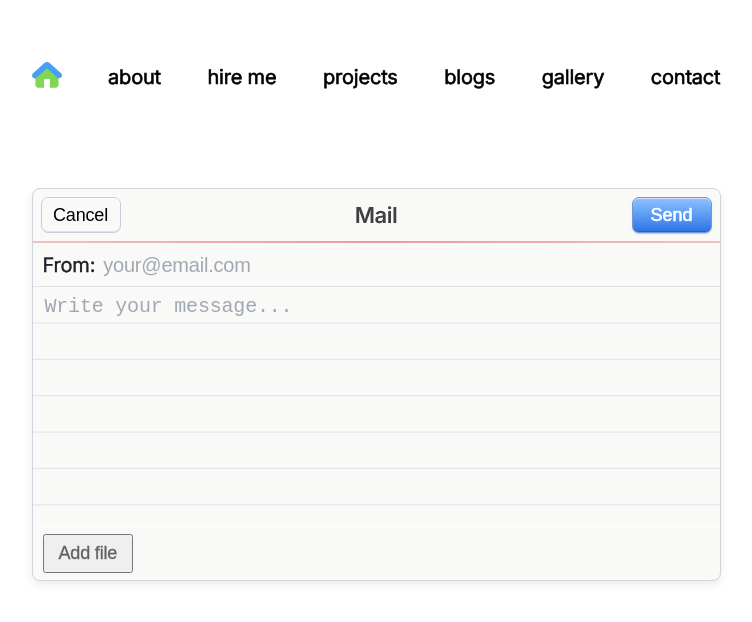
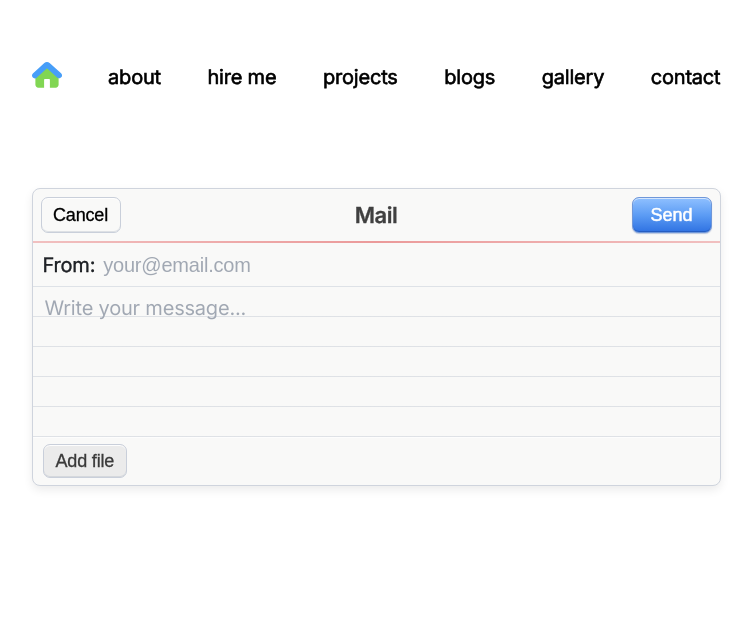
Before and after one commit to jaiminjariwala/jaiminjariwala, a Next.js app in the folder next/: page /contact in a window 1280 px wide. Shown: the top 622 px of the page, without its empty margins (264-1016 px from the left). Built offline with nearby package versions, Linux system fonts and the light colour scheme; a web font is replaced by a local one.

Commit message:
enhanced the UI of contact send mail note card

```diff
--- a/next/src/components/ContactPage.jsx
+++ b/next/src/components/ContactPage.jsx
@@ -219,6 +219,7 @@ export default function ContactPage() {
   const [error, setError] = useState("");
   const [isDialogOpen, setIsDialogOpen] = useState(false);
   const textareaRef = useRef(null);
+  const editableRef = useRef(null);
   const sentinelRef = useRef(null);
   const fileInputRef = useRef(null);
   const attachmentsStripRef = useRef(null);
@@ -228,8 +229,11 @@ export default function ContactPage() {
     startScrollLeft: 0,
   });
   const [isDraggingAttachments, setIsDraggingAttachments] = useState(false);
+  const EMAIL_RE = /^[^\s@]+@[^\s@]+\.[^\s@]+$/;
   const fromIsInvalid = Boolean(fromError && from.trim());
   const fromHasText = from.length > 0;
+  const fromIsValidFormat = fromHasText && EMAIL_RE.test(from.trim());
+  const fromIsInvalidFormat = fromHasText && !EMAIL_RE.test(from.trim());
 
   const onFileChange = (event) => {
     const files = Array.from(event.target.files || []);
@@ -269,8 +273,6 @@ export default function ContactPage() {
       return [];
     });
   };
-
-  const EMAIL_RE = /^[^\s@]+@[^\s@]+\.[^\s@]+$/;
 
   const onFromChange = (e) => {
     const val = e.target.value;
@@ -336,6 +338,7 @@ export default function ContactPage() {
       }
 
       setMessage("");
+      if (editableRef.current) editableRef.current.innerText = "";
       clearAllAttachments();
       setIsDialogOpen(false);
       setSent(true);
@@ -352,6 +355,7 @@ export default function ContactPage() {
     setFromError("");
     setMessageError(false);
     setMessage("");
+    if (editableRef.current) editableRef.current.innerText = "";
     clearAllAttachments();
     setError("");
     setSent(false);
@@ -379,17 +383,10 @@ export default function ContactPage() {
     event.preventDefault();
   };
 
-  // useLayoutEffect: fires synchronously after DOM mutations, before paint
   // Keep the bottom typing line visible without manual page scroll.
   useLayoutEffect(() => {
-    const el = textareaRef.current;
-    if (!el) return;
-    // Reset then grow
-    el.style.height = "0px";
-    el.style.height = el.scrollHeight + "px";
-
-    // Scroll using the card sentinel (after Add file row) for accurate bottom visibility.
-    const target = sentinelRef.current || el;
+    const target = sentinelRef.current;
+    if (!target) return;
     const rect = target.getBoundingClientRect();
     const safeBottom = window.innerHeight - 16;
     const overflow = rect.bottom - safeBottom;
@@ -438,6 +435,20 @@ export default function ContactPage() {
           -webkit-text-stroke: 0 transparent !important;
         }
 
+        .cp-from-input::selection,
+        .cp-textarea::selection,
+        .cp-editable::selection {
+          background: #73c951 !important;
+          color: #000000 !important;
+        }
+
+        .cp-from-input::-moz-selection,
+        .cp-textarea::-moz-selection,
+        .cp-editable::-moz-selection {
+          background: #73c951 !important;
+          color: #000000 !important;
+        }
+
         .doc-thumb-render {
           transform-origin: top left;
           line-height: 1.25;
@@ -464,7 +475,7 @@ export default function ContactPage() {
           .cp-from-row        { height: 44px !important; }
           .cp-from-label      { font-size: 20px !important; }
           .cp-from-input      { font-size: 20px !important; line-height: 44px !important; }
-          .cp-textarea        { font-size: 20px !important; min-height: 234px !important; height: auto !important; }
+          .cp-textarea        { font-size: 20px !important; line-height: 1.5em !important; height: 150px !important; min-height: unset !important; overflow-y: auto !important; }
           .cp-att-btn         { width: 150px !important; height: 150px !important; top: -8px !important; right: 18px !important; }
           .cp-paperclip-wrap  { right: -46px !important; top: -36px !important; }
           .cp-paperclip-img   { height: 110px !important; }
@@ -492,13 +503,13 @@ export default function ContactPage() {
                 type="button"
                 onClick={onCancel}
                 disabled={sending}
-                className="h-auto rounded-[7px] border border-[#c9cfda] bg-[#f9f9f8] px-[10px] py-[8px] text-[18px] font-black leading-none tracking-[-0.01em] text-[#000000] shadow-[inset_0_1px_0_rgba(255,255,255,0.92),inset_0_-1px_0_rgba(164,174,188,0.32)] transition-transform active:scale-[0.98] disabled:opacity-60 md:h-auto md:rounded-[8px] md:px-[18px] md:py-[10px] md:text-[22px] md:font-black md:shadow-[inset_0_1px_0_rgba(255,255,255,0.92),inset_0_-1px_0_rgba(164,174,188,0.32)]"
+                className="h-auto rounded-[7px] border border-[#c9cfda] bg-[#f9f9f8] px-[10px] py-[8px] text-[18px] font-black leading-none tracking-[-0.01em] text-[#000000] [-webkit-text-stroke:0.3px_#000000] shadow-[inset_0_1px_0_rgba(255,255,255,0.92),inset_0_-1px_0_rgba(164,174,188,0.32)] transition-transform active:scale-[0.98] disabled:opacity-60 md:h-auto md:rounded-[8px] md:px-[18px] md:py-[10px] md:text-[22px] md:font-black md:shadow-[inset_0_1px_0_rgba(255,255,255,0.92),inset_0_-1px_0_rgba(164,174,188,0.32)]"
               >
                 Cancel
               </button>
 
               <div
-                className="text-center font-black tracking-[-0.02em]"
+                className="text-center font-black tracking-[-0.02em] [-webkit-text-stroke:0.3px_#404040]"
                 style={{
                   fontSize: "clamp(18px, 6vw, 22px)",
                   fontWeight: 600,
@@ -521,11 +532,11 @@ export default function ContactPage() {
             <div className="h-[2px] bg-gradient-to-r from-[#f1c0c0] via-[#eb9a9a] to-[#f1c0c0]" />
 
             {/* ── From row ── */}
-            <div className="cp-from-row flex h-[36px] items-center border-b border-[rgba(188,195,207,0.44)] px-[10px] md:px-[12px]">
+            <div
+              className="cp-from-row flex h-[36px] items-center border-b border-[rgba(188,195,207,0.44)] px-[10px] md:px-[12px]"
+            >
               <span
-                className={`cp-from-label shrink-0 pr-[6px] font-semibold tracking-[-0.01em] text-[#1f2329] text-[18px] [-webkit-text-stroke:0.3px_#000000] md:inline ${
-                  from.length > 0 ? "hidden" : "inline"
-                }`}
+                className="cp-from-label shrink-0 pr-[6px] font-semibold tracking-[-0.01em] text-[#1f2329] text-[18px] [-webkit-text-stroke:0.3px_#000000]"
               >
                 From:
               </span>
@@ -534,11 +545,15 @@ export default function ContactPage() {
                 value={from}
                 onChange={onFromChange}
                 onBlur={onFromBlur}
+                onKeyDown={(e) => {
+                  if (e.key === "Enter") {
+                    e.preventDefault();
+                    editableRef.current?.focus();
+                  }
+                }}
                 placeholder={
                   fromError && !from.trim()
                     ? fromError
-                    : from.length === 0
-                    ? "your@email.com"
                     : "your@email.com"
                 }
                 className={`cp-from-input flex-1 appearance-none border-0 bg-transparent text-[18px] leading-[36px] tracking-[-0.01em] outline-none ring-0 focus:outline-none focus:ring-0 ${
@@ -549,42 +564,84 @@ export default function ContactPage() {
                 style={{
                   border: "none",
                   boxShadow: "none",
-                  color: fromIsInvalid ? "#d53030" : "#1f2329",
-                  WebkitTextStroke: fromHasText
-                    ? fromIsInvalid
-                      ? "0.3px #d53030"
-                      : "0.3px #000000"
-                    : "0px transparent",
+                  color: !fromHasText ? "#1f2329" : fromIsValidFormat ? "#44C200" : "#C00707",
+                  WebkitTextStroke: !fromHasText ? "0px transparent" : fromIsValidFormat ? "0.3px #44C200" : "0.3px #C00707",
                 }}
               />
             </div>
 
             {/* ── Message area ── */}
             <div className="relative flex items-start overflow-visible">
-              <textarea
-                ref={textareaRef}
-                value={message}
-                onChange={(event) => {
-                  setMessage(event.target.value);
-                  if (messageError && event.target.value.trim().length > 0) {
-                    setMessageError(false);
+              {/* Placeholder */}
+              {message.length === 0 && (
+                <span
+                  className="pointer-events-none absolute left-[12px] max-md:left-[10px] top-[6px] select-none text-[20px] tracking-[-0.01em]"
+                  style={{
+                    lineHeight: "1.5em",
+                    color: messageError ? "#d53030" : "#a1a8b3",
+                  }}
+                >
+                  {messageError ? "Don't forget to add your message or files..." : "Write your message..."}
+                </span>
+              )}
+              <div
+                ref={editableRef}
+                contentEditable
+                suppressContentEditableWarning
+                onInput={(e) => {
+                  const el = e.currentTarget;
+                  const text = el.innerText;
+                  setMessage(text);
+                  if (messageError && text.trim().length > 0) setMessageError(false);
+                  // Always keep cursor line visible inside the fixed-height box
+                  requestAnimationFrame(() => {
+                    const sel = window.getSelection();
+                    if (!sel || sel.rangeCount === 0) return;
+                    const range = sel.getRangeAt(0);
+                    const rect = range.getBoundingClientRect();
+                    const boxRect = el.getBoundingClientRect();
+                    if (rect.bottom > boxRect.bottom) {
+                      el.scrollTop += rect.bottom - boxRect.bottom + 4;
+                    } else if (rect.top < boxRect.top) {
+                      el.scrollTop -= boxRect.top - rect.top + 4;
+                    }
+                  });
+                }}
+                onKeyDown={(e) => {
+                  if (e.key === "Enter") {
+                    e.preventDefault();
+                    document.execCommand("insertLineBreak");
+                    // Scroll new line into view immediately after insertion
+                    requestAnimationFrame(() => {
+                      const el = editableRef.current;
+                      if (!el) return;
+                      const sel = window.getSelection();
+                      if (!sel || sel.rangeCount === 0) return;
+                      const range = sel.getRangeAt(0);
+                      const rect = range.getBoundingClientRect();
+                      const boxRect = el.getBoundingClientRect();
+                      if (rect.bottom > boxRect.bottom) {
+                        el.scrollTop += rect.bottom - boxRect.bottom + 4;
+                      }
+                    });
                   }
                 }}
-                placeholder={messageError ? "Don't forget to add your message or files..." : "Write your message..."}
-                rows={6}
-                className={`cp-textarea ${attachments.length > 0 ? "cp-textarea-pr-att" : ""} min-h-[117px] w-full resize-none appearance-none border-0 bg-transparent pl-[12px] max-md:pl-[10px] pt-0 pb-[1em] text-[18px] leading-[1.82] tracking-[-0.01em] text-[#1f2329] shadow-none outline-none ring-0 ${messageError ? "placeholder:text-[#d53030]" : "placeholder:text-[#a1a8b3]"} focus:border-0 focus:shadow-none focus:outline-none focus:ring-0 [scrollbar-width:none] [-ms-overflow-style:none] [&::-webkit-scrollbar]:hidden ${
+                className={`cp-textarea cp-editable ${attachments.length > 0 ? "cp-textarea-pr-att" : ""} w-full border-0 bg-transparent pl-[12px] max-md:pl-[10px] pt-[6px] text-[20px] tracking-[-0.01em] text-[#1f2329] outline-none overflow-y-auto [scrollbar-width:none] [-ms-overflow-style:none] [&::-webkit-scrollbar]:hidden ${
                   attachments.length > 0 ? "pr-[116px]" : "pr-[12px] max-md:pr-[10px]"
                 }`}
                 style={{
                   border: "none",
                   boxShadow: "none",
+                  lineHeight: "1.5em",
+                  height: "150px",
                   WebkitTextStroke: message.length > 0 ? "0.3px #000000" : "0px transparent",
-                  scrollbarWidth: "none",
-                  msOverflowStyle: "none",
+                  whiteSpace: "pre-wrap",
+                  wordBreak: "break-word",
+                  cursor: "text",
                   backgroundImage:
-                    "repeating-linear-gradient(to bottom, transparent 0, transparent calc(1.82em - 0.05em), rgba(188,195,207,0.44) calc(1.82em - 0.05em), rgba(188,195,207,0.44) 1.82em)",
+                    "repeating-linear-gradient(to bottom, transparent 0, transparent calc(1.5em - 1px), rgba(188,195,207,0.44) calc(1.5em - 1px), rgba(188,195,207,0.44) 1.5em)",
                   backgroundAttachment: "local",
-                  backgroundSize: "100% 1.82em",
+                  backgroundSize: "100% 1.5em",
                   backgroundPosition: "0 0",
                   backgroundRepeat: "repeat-y",
                 }}
@@ -647,9 +704,10 @@ export default function ContactPage() {
               <button
                 type="button"
                 onClick={() => fileInputRef.current?.click()}
-                className="relative z-[1] inline-flex items-center gap-[6px] font-medium tracking-[-0.01em] text-[#616161] text-[18px] md:text-[26px] [-webkit-text-stroke:0.3px_#616161]"
+                className="relative z-[1] inline-flex items-center rounded-[7px] border border-[#c9cfda] bg-[#ebebeb] px-[12px] py-[7px] text-[18px] font-medium leading-none tracking-[-0.01em] text-[#3a3a3a] shadow-[inset_0_1px_0_rgba(255,255,255,0.92),inset_0_-1px_0_rgba(164,174,188,0.32)] transition-transform active:scale-[0.98] [-webkit-text-stroke:0.3px_#3a3a3a]"
+                style={{ WebkitAppearance: "none", appearance: "none" }}
               >
-                <span className="text-[18px] md:text-[24px] px-[8px] py-[6px]">Add file</span>
+                Add file
               </button>
               <input
                 ref={fileInputRef}
```
